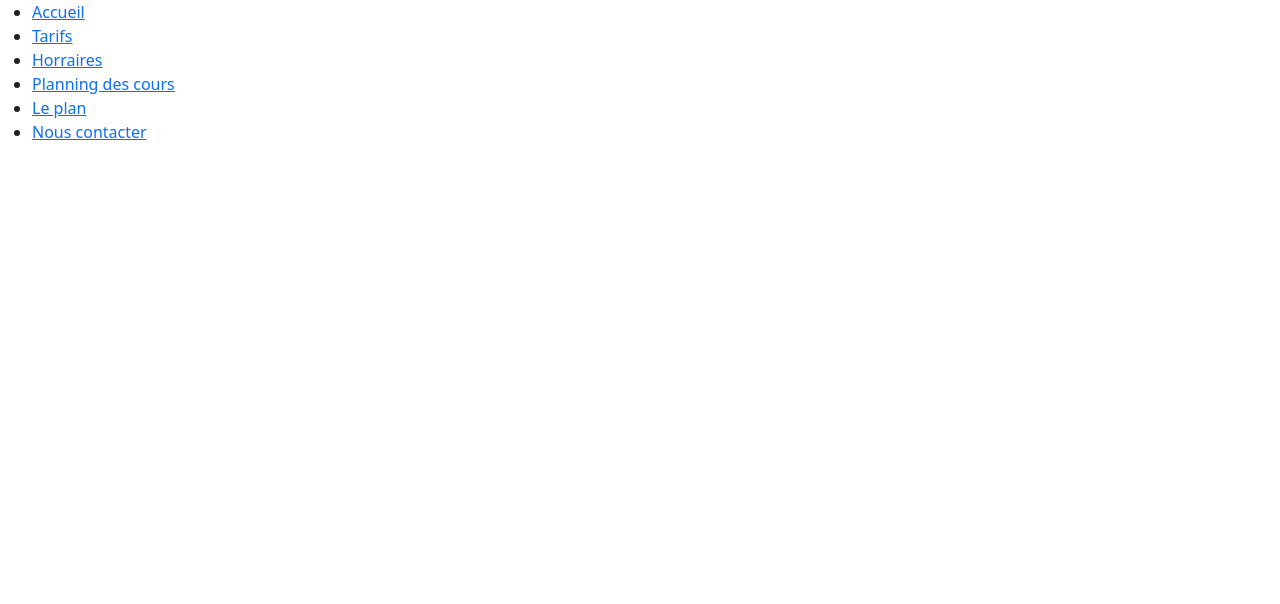
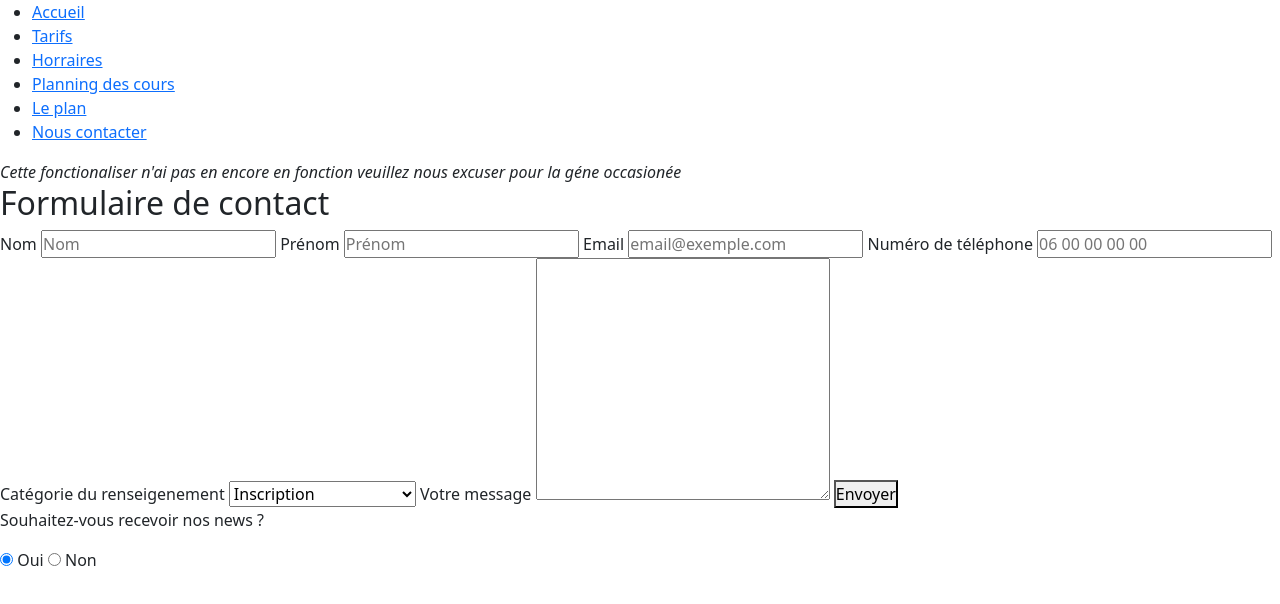
Before and after one commit to Chancelucas/ESSA-Fitness, a website: page pages/contact.html in a window 1280 px wide. Drawn offline with nearby package versions, Linux system fonts and the light colour scheme; files that its build step writes are made by us from their sources.

Commit message:
Le plan et le formulaire de contact ont était ajouter

```diff
--- a/pages/contact.html
+++ b/pages/contact.html
@@ -1,5 +1,5 @@
 <!DOCTYPE html>
-<html lang="en">
+<html lang="fr">
 <head>
   <meta charset="UTF-8">
   <meta http-equiv="X-UA-Compatible" content="IE=edge">
@@ -22,3 +22,56 @@
         </ul>
       </nav>
   </header>
+  <main>
+    <div>
+
+      <em>Cette fonctionaliser n'ai pas en encore en fonction veuillez nous excuser pour la géne occasionée</em>
+
+      <form action="contact.php" method="post">
+        <h2>Formulaire de contact</h2>
+
+        <label for="nom">Nom</label>
+        <input type="text" id="nom" placeholder="Nom" name="nom" required>
+
+        <label for="prenom">Prénom</label>
+        <input type="text" id="prenom" placeholder="Prénom" name="prenom" required>
+
+        <label for="email">Email</label>
+        <input type="email" id="email" placeholder="email@exemple.com" name="email" required>
+
+        <label for="tel">Numéro de téléphone</label>
+        <input type="tel" id="tel" placeholder="06 00 00 00 00" name="tel">
+
+        <label for="category">Catégorie du renseigenement</label>
+        <select name="category" id="category">
+          <option value="default">Inscription</option>
+          <option value="aide">Aide</option>
+          <option value="pro-contact">Contact professionnel</option>
+        </select>
+
+        <label for="message">Votre message</label>
+        <textarea name="message" id="message" cols="30" rows="10" required></textarea>
+
+        <button>Envoyer</button>
+
+        <div>
+          <p>Souhaitez-vous recevoir nos news ?</p>
+          <input type="radio" id="oui" name="news-question" value="oui" checked>
+          <label for="oui">Oui</label>
+          <input type="radio" id="non" name="news-question" value="non">
+          <label for="non">Non</label>
+        </div>
+
+      </form>
+    </div>
+  </main>
+
+
+
+
+
+  <footer>
+
+  </footer>
+</body>
+</html>
```
Also changed, not shown: pages/plan.html (+6 -0 lines).
